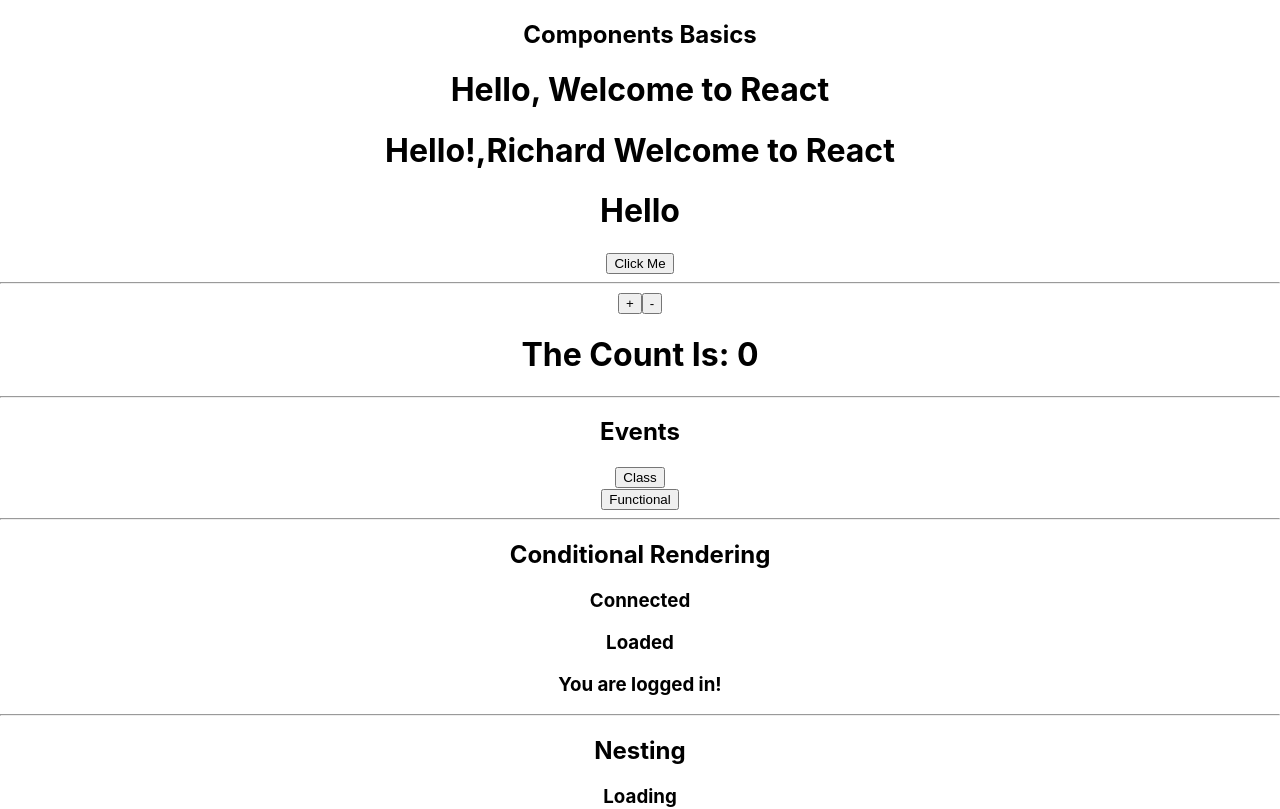
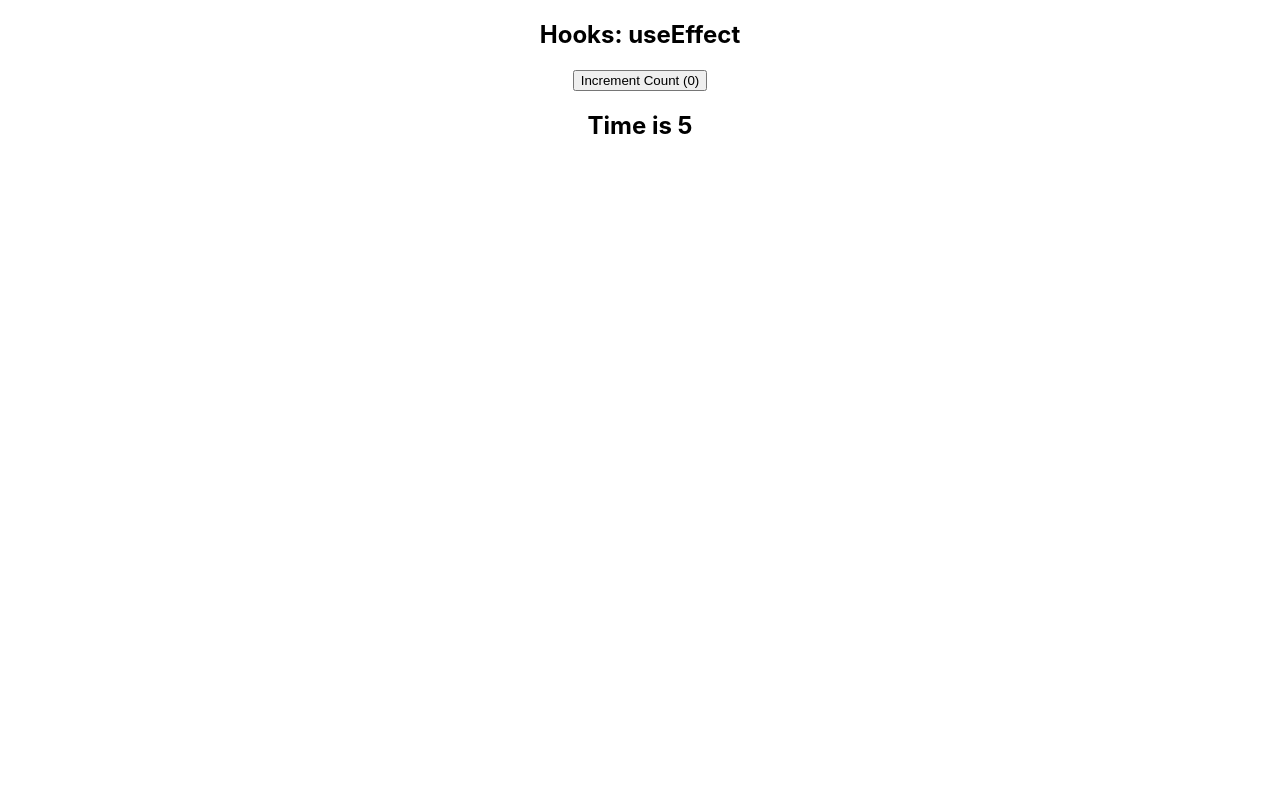
Before and after one commit to rnc-personal/ci-react-walkthrough, a React (Create React App) app in the folder walkthrough/: page / in a window 1280 px wide. Shown: the top 809 px of the page. Built offline with nearby package versions, Linux system fonts and the light colour scheme.

Commit message:
UseEffect Hooks

```diff
--- a/walkthrough/src/App.js
+++ b/walkthrough/src/App.js
@@ -20,11 +20,13 @@
 import SearchBar from './components/SearchBar';
 import ControlledFormHooks from './components/ControlledFormHooks';
 import UseStateWithArrays from './components/UseStateWithArrays';
+import UseStateWithObjects from './components/UseStateWithObjects';
+import UseEffectCounter from './components/UseEffectCounter';
 
 function App() {
   return (
     <div className="App">
-      <h2>Components Basics</h2>
+      {/* <h2>Components Basics</h2>
       <FunctionalGreeting/>
       <FunctionalGreetingProps intro="Hello!" name="Richard"/>
       <StatefulGreeting intro="Hello!"/>
@@ -72,6 +74,11 @@
       <ControlledFormHooks />
       <hr />
       <UseStateWithArrays />
+      <hr />
+      <UseStateWithObjects />
+      <hr /> */}
+      <h2>Hooks: useEffect</h2>
+      <UseEffectCounter />
     </div>
   );
 }
--- /dev/null
+++ b/walkthrough/src/components/UseEffectCounter.jsx
@@ -0,0 +1,37 @@
+import React, {useState, useEffect} from 'react'
+
+function UseEffectCounter() {
+    const [count, setCount] = useState(0);
+    const [time, setTime] = useState(0);
+
+    useEffect(() => {
+        console.log('count 1 effect');
+        document.title = count;
+    }, [count]);
+
+    useEffect(()=>{
+        console.log('Creating timer');
+        const interval = setInterval(() => {
+            setTime(time => time + 1)
+        }, 1000);
+
+        return () => {
+          console.log('Clearing timer');
+          clearInterval(interval);
+        };
+
+    }, []);
+
+    return (
+        <div>
+            <button onClick={
+                () => setCount(count => count + 1)
+            }>
+                Increment Count ({count})
+            </button>
+            <h2>Time is {time}</h2>
+        </div>
+    )
+}
+
+export default UseEffectCounter
--- a/walkthrough/src/components/UseStateWithObjects.jsx
+++ b/walkthrough/src/components/UseStateWithObjects.jsx
@@ -10,13 +10,15 @@
                     type="text"
                     value={name.firstName}
                     onChange={e => setName({
+                        ...name,
                         firstName: e.target.value
                     })}
-                />
+                    />
                 <input
                     type="text"
                     value={name.lastName}
                     onChange={e => setName({
+                        ...name,
                         lastName: e.target.value
                     })}
                 />
@@ -27,3 +29,9 @@
 }
 
 export default UseStateWithObjects
+
+// Each input field uses the spread opeator to "remember" the the current value of the input field.
+// The setname function updates each property of the object in the state and the spread operator is
+// on both input fields to get 'whatever the current value in the state is'.
+
+// The name object is copied into the new object and the current value of the input field is updated.
```
